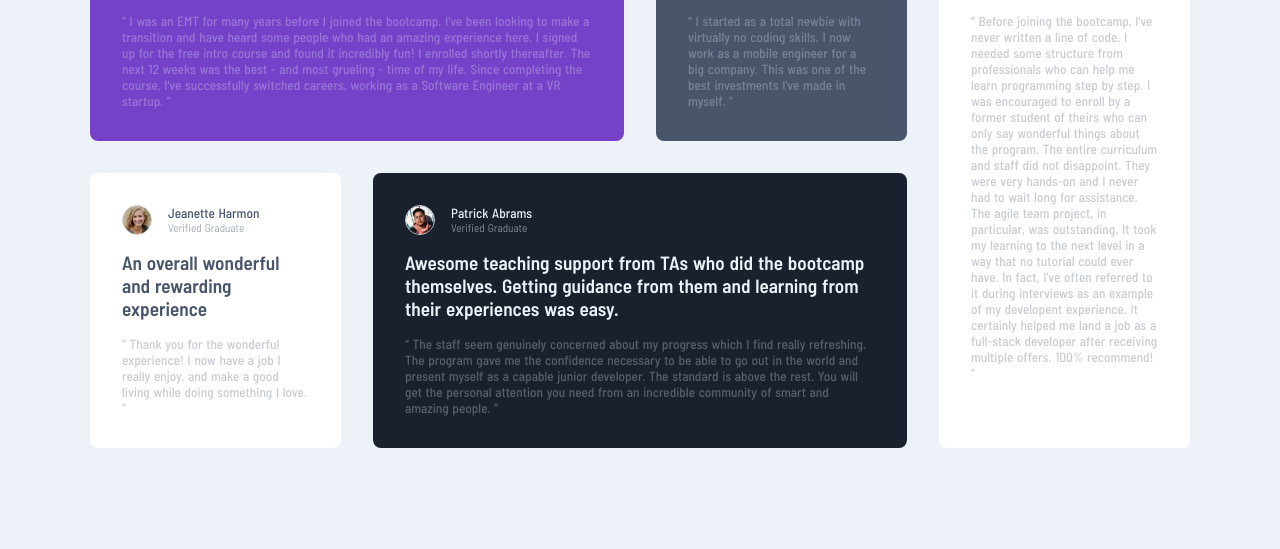
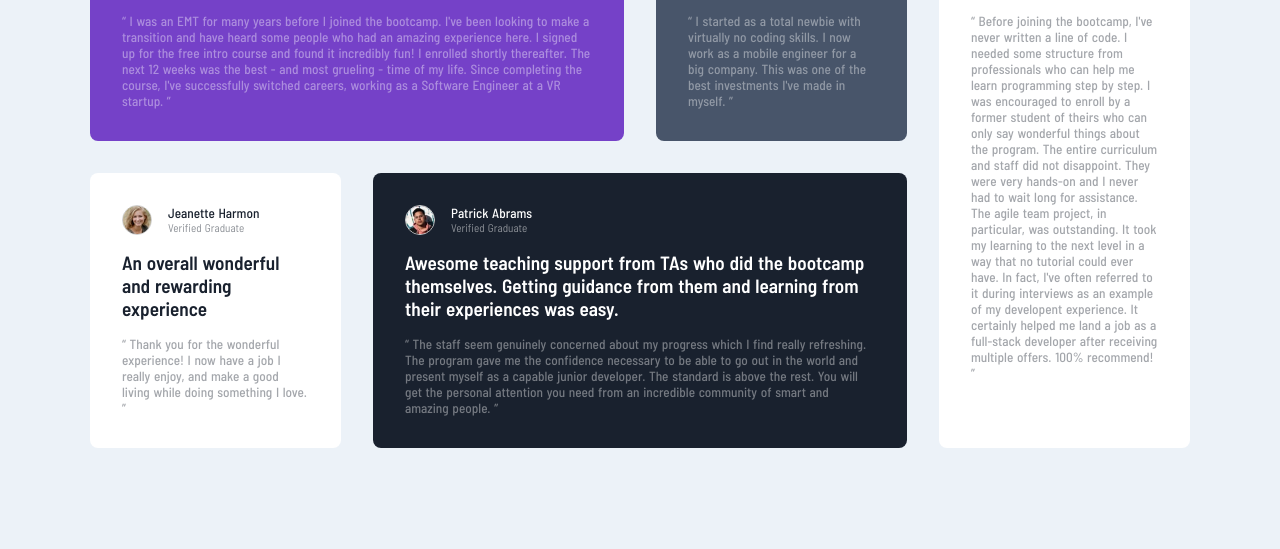
Before and after one commit to dvdgd/testimonials-grid-section, a plain HTML site: page src/index.html in a window 1280 px wide. Shown: the part 251-800 px from the top of the page. Drawn offline with Linux system fonts and the light colour scheme.

Commit message:
change typography color of the cards

```diff
--- a/src/style.css
+++ b/src/style.css
@@ -80,11 +80,11 @@ main article header img {
 }
 
 main article.white-card {
-  --color: var(--very-dark-grayish-blue);
+  --color: var(--very-dark-blackish-blue);
 }
 
 main article:not(.white-card) {
-  --color: var(--light-grayish-blue);
+  --color: var(--white);
 }
 
 main article {
@@ -99,7 +99,7 @@ main article header span.verified {
 }
 
 main article blockquote p {
-  color: hsl(var(--color), 30%);
+  color: hsl(var(--color), 40%);
 }
 
 @media screen and (min-width: 1024px) {
```
